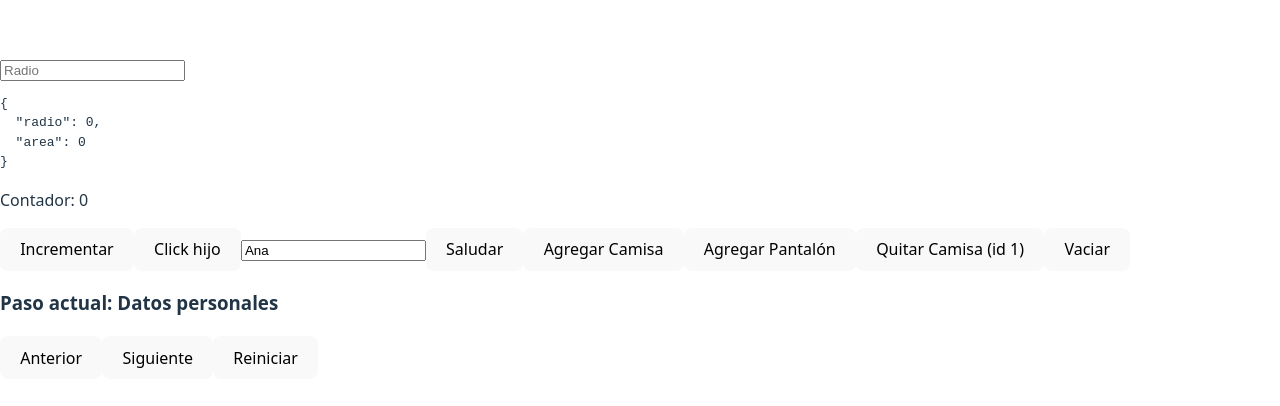
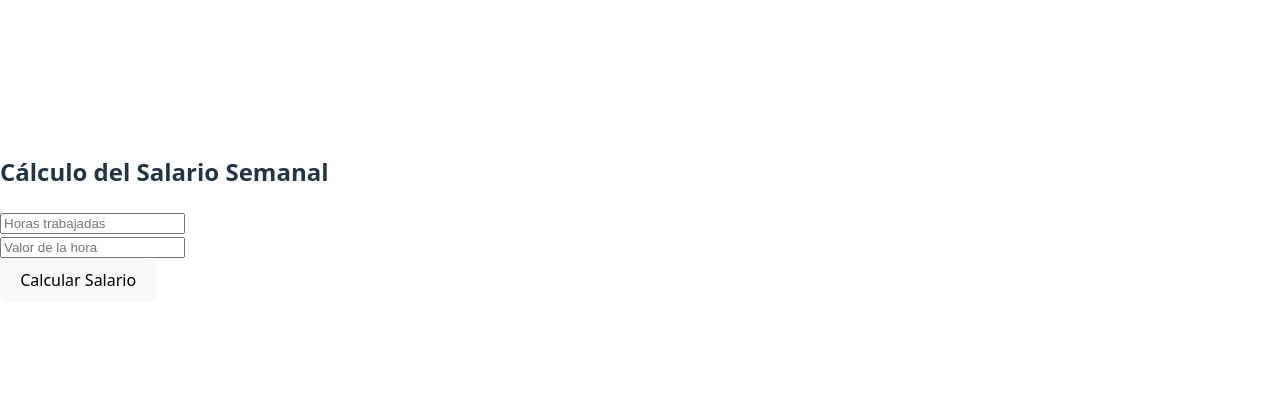
Before and after one commit to Adavidfr/programacion_iii_manana, a React (Vite) app in the folder modulo3/ReactJs/my-react-app/: page / in a window 1280 px wide. Shown: the part 182-588 px from the top of the page. Built offline with nearby package versions, Linux system fonts and the light colour scheme.

Commit message:
clase 01-05-2026

```diff
--- a/modulo3/ReactJs/my-react-app/src/App.tsx
+++ b/modulo3/ReactJs/my-react-app/src/App.tsx
@@ -115,6 +115,7 @@
 //export default App;
 //
 
+
 // import ListaProps from "./useCallback/ListaProps";
 //
 // function App() {
@@ -145,21 +146,29 @@
 //}
 //
 
-import AreaCirculo from "./useReducer/AreaCirculo";
-import HijoProps from "./useCallback/HijoProps";
-import Saludo from "./useCallback/Saludo";
-import Carrito from "./useReducer/Carrito";
-import FormSteps from "./useReducer/FormSteps";
+// import AreaCirculo from "./useReducer/AreaCirculo";
+// import HijoProps from "./useCallback/HijoProps";
+// import Saludo from "./useCallback/Saludo";
+// import Carrito from "./useReducer/Carrito";
+// import FormSteps from "./useReducer/FormSteps";
 
 
+// export default function App() {
+// return (
+//   <>
+//     <AreaCirculo />
+//     <HijoProps />
+//     <Saludo />
+//     <Carrito />
+//     <FormSteps />
+//   </>
+// )
+// }
+
+import CalculoSalarioSemanal from "./useState/CalculoSalarioSemanal";
+
 export default function App() {
-return (
-  <>
-    <AreaCirculo />
-    <HijoProps />
-    <Saludo />
-    <Carrito />
-    <FormSteps />
-  </>
-)
+  return (
+    <CalculoSalarioSemanal />
+  )
 }
--- /dev/null
+++ b/modulo3/ReactJs/my-react-app/src/useState/CalculoSalarioSemanal.tsx
@@ -0,0 +1,41 @@
+import { useState } from 'react';
+
+export default function AreaTriangulo() {
+    const [horas, setHoras] = useState('');
+    const [costoPorHora, setCostoPorHora] = useState('');
+    const [salario, setSalario] = useState(0);
+
+    const calcularSalario = () => {
+
+        const h = parseFloat(horas);
+        const ch = parseFloat(costoPorHora);
+
+        if (!isNaN(h) && !isNaN(ch) && h > 0 && ch > 0) {
+            const salario = h * ch * 5;
+            setSalario(salario);
+        } else {
+            alert('Por favor ingresa valores válidos para horas y costo por hora.');
+        }
+    };
+
+    return (
+        <div>
+            <h2>Cálculo del Salario Semanal</h2>
+            <input
+                type="number"
+                value={horas}
+                placeholder="Horas trabajadas"
+                onChange={e => setHoras(e.target.value)}
+            /><br/>
+            <input
+                type="number"
+                value={costoPorHora}
+                placeholder="Valor de la hora"
+                onChange={e => setCostoPorHora(e.target.value)}
+            /><br/>
+            <button onClick={calcularSalario}>Calcular Salario</button>
+
+            {salario !== 0 && <p>Salario semanal: {salario} dólares</p>}
+        </div>
+    );
+}
```
Also changed, not shown: modulo3/ReactJs/my-react-app/src/useId/loginCampos.tsx (added, +16 -0 lines), modulo3/ReactJs/my-react-app/src/useId/useIdHook.tsx (added, +11 -0 lines), modulo3/ReactJs/my-react-app/src/useState/AreaTriangulo.tsx (added, +41 -0 lines).
